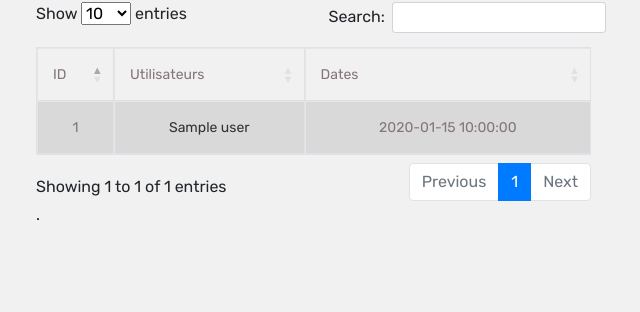
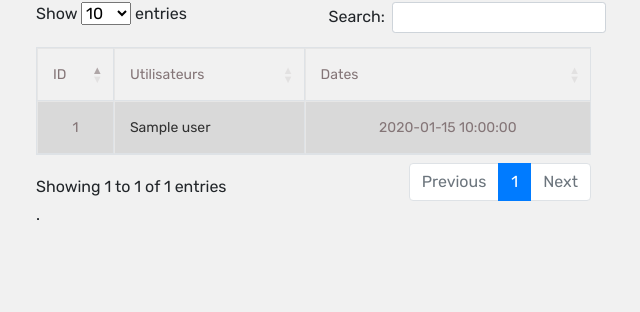
Before and after one commit to delrodie/zochi, a Symfony app: template templates/joti20/index.html.twig in a window 1280 px wide. Shown: the part 133-445 px from the top of the page, without its empty margins (34-674 px from the left). Run offline with Twig, Linux system fonts and the light colour scheme; the template is opened without the code that fills it: most values are stand-ins (such as "Sample title", 1, 10 or a date in 2020); some libraries are stand-ins or nearby versions.

Commit message:
Joti participant update

```diff
--- a/templates/default/index.html.twig
+++ b/templates/default/index.html.twig
@@ -39,7 +39,7 @@
                                         <h1 class="count">{{ jotis|length}}</h1>
                                     </a>
                                 {% else %}
-                                    <h1 class="count">356</h1>
+                                    <h1 class="count">{{ jotis|length}}</h1>
                                 {% endif %}
                             </div>
                         </div>
--- a/templates/joti20/index.html.twig
+++ b/templates/joti20/index.html.twig
@@ -24,7 +24,7 @@
                                     {% for participant in participants %}
                                         <tr>
                                             <td>{{ loop.index }}</td>
-                                            <td><a href="#">{{ participant.user }}</a></td>
+                                            <td class="text-left"><a href="#">{{ participant.user }}</a></td>
                                             <td>{{ participant.date|date('Y-m-d H:i:s') }}</td>
                                         </tr>
                                     {% endfor %}
```
